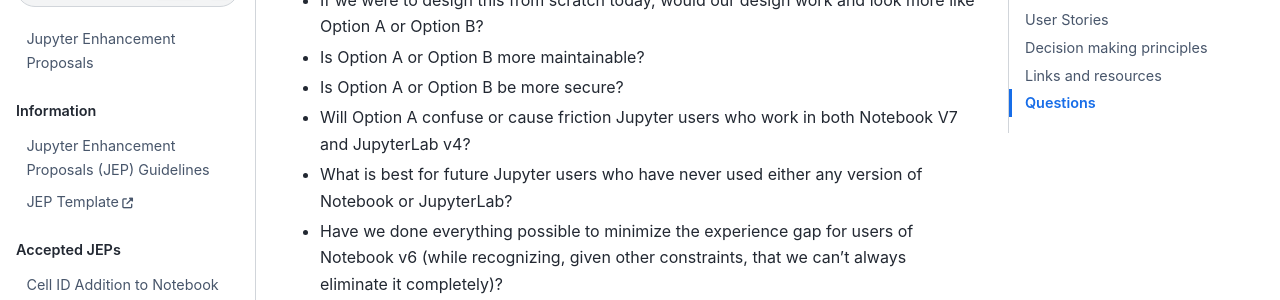
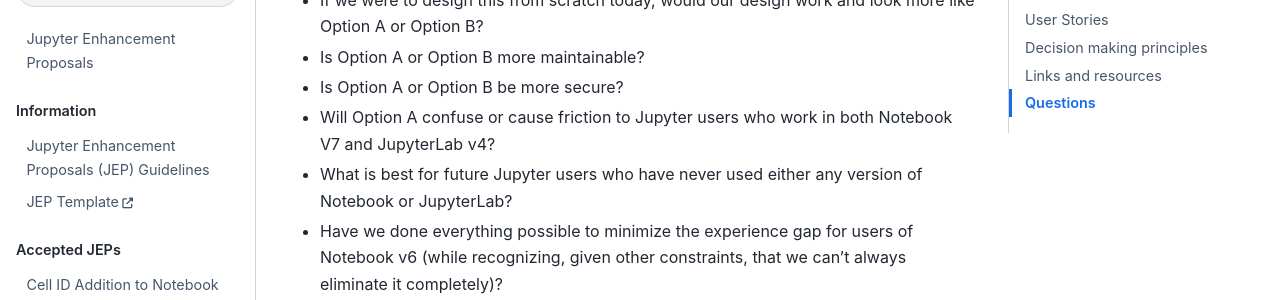
Before and after one commit to jupyter/enhancement-proposals, a Jupyter Book: the page built from NN-notebook-v7/notebook-v7.md, in a window 1280 px wide and 900 px high, scrolled down 4834 px. Shown: the part 153-453 px from the top of the window. Built offline with Jupyter Book 1.0.4 settings and Sphinx 7.4.7 and the Sphinx Book theme 1.1.4, drawn with Linux system fonts in a browser that asks for light colours.

```diff
--- a/NN-notebook-v7/notebook-v7.md
+++ b/NN-notebook-v7/notebook-v7.md
@@ -108,7 +108,7 @@ There will always be tradeoffs between these two options. To help us make these
 * If we were to design this from scratch today, would our design work and look more like Option A or Option B?
 * Is Option A or Option B more maintainable?
 * Is Option A or Option B be more secure?
-* Will Option A confuse or cause friction Jupyter users who work in both Notebook V7 and JupyterLab v4?
+* Will Option A confuse or cause friction to Jupyter users who work in both Notebook V7 and JupyterLab v4?
 * What is best for future Jupyter users who have never used either any version of Notebook or JupyterLab?
 * Have we done everything possible to minimize the experience gap for users of Notebook v6 (while recognizing, given other constraints, that we can't always eliminate it completely)?
 
```
